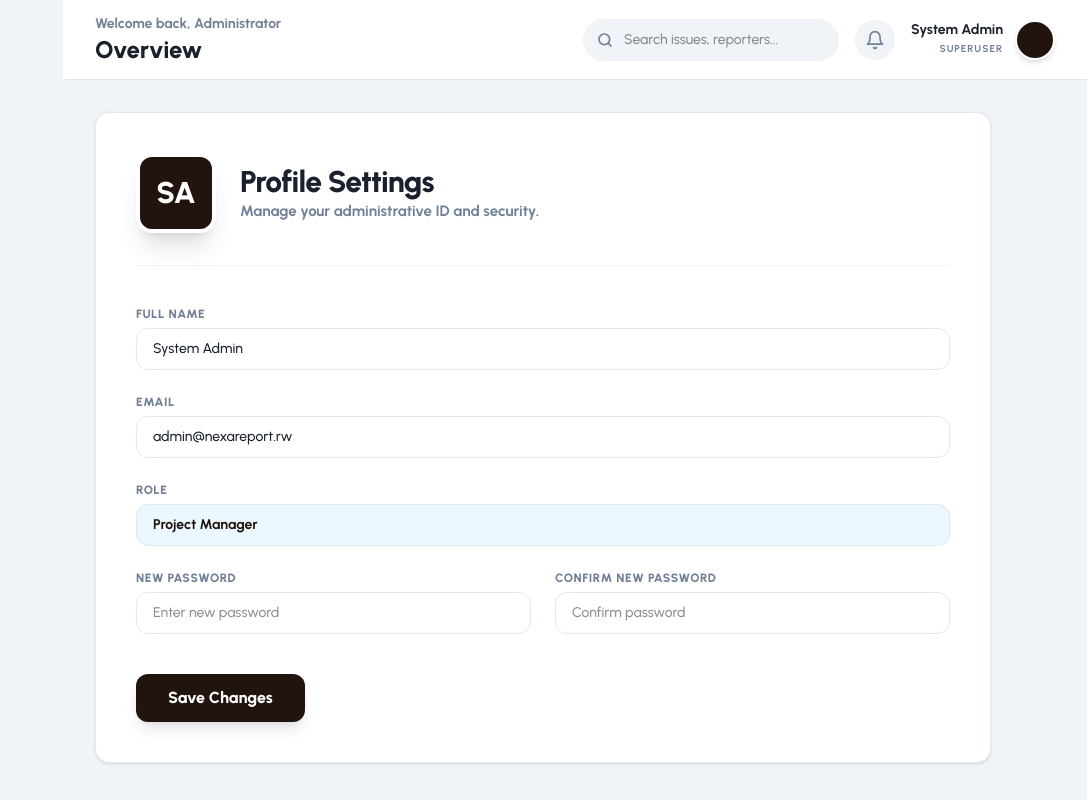
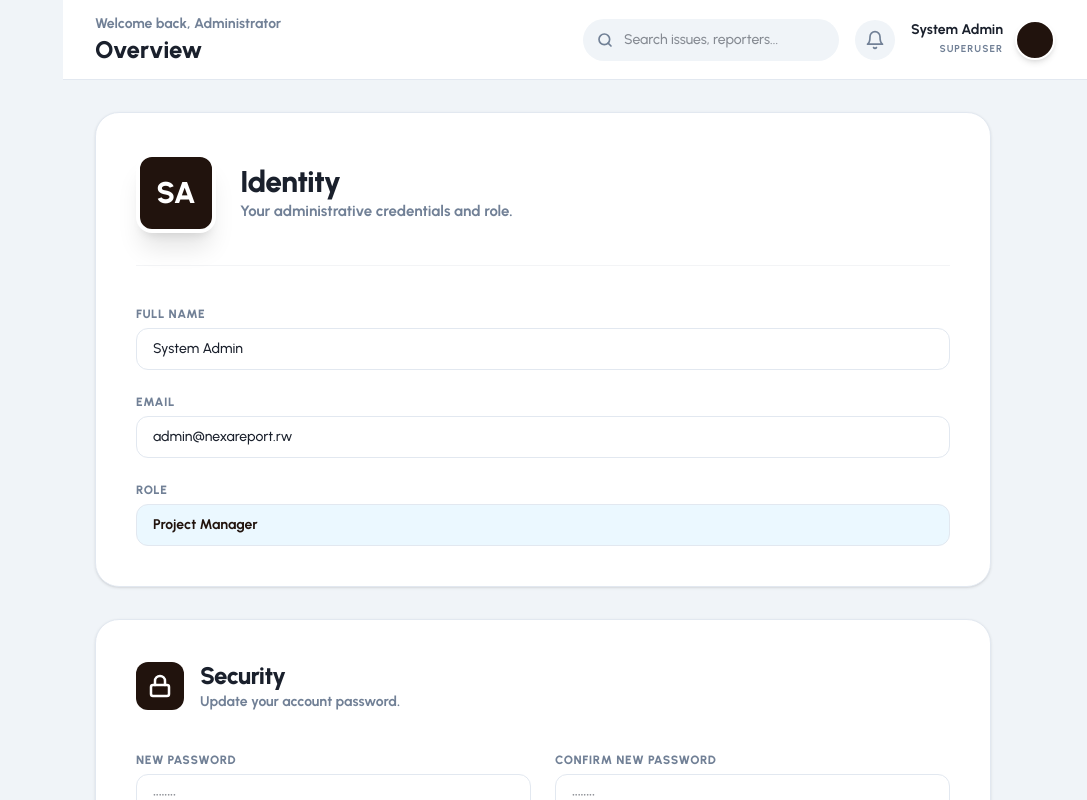
Before and after one commit to Ange884/NexaReport-System, a Next.js app: page /admin/profile in a window 1280 px wide. Shown: the whole page, without its empty margins (193-1280 px from the left). Built offline with nearby package versions, Linux system fonts and the light colour scheme.

Commit message:
fix: modified manage form

```diff
--- a/app/admin/page.tsx
+++ b/app/admin/page.tsx
@@ -354,13 +354,13 @@ export default function AdminDashboardPage() {
                 <button
                   onClick={submitResponse}
                   disabled={isUpdating || !response.trim()}
-                  className="flex-1 rounded-xl bg-[var(--accent)] py-3 text-sm font-bold text-white transition-all hover:bg-blue-700 disabled:opacity-50"
+                  className="flex-1 rounded-xl bg-[var(--accent)] py-3 text-sm font-bold text-white transition-all hover:translate-y-[-2px] hover:brightness-125 hover:shadow-xl hover:shadow-black/30 active:scale-95 disabled:opacity-50"
                 >
                   {isUpdating ? 'Updating...' : 'Submit Action'}
                 </button>
                 <button
                   onClick={() => setSelectedIssue(null)}
-                  className="flex-1 rounded-xl border border-[var(--border)] py-3 text-sm font-bold text-[var(--muted)] transition-all hover:bg-gray-50"
+                  className="flex-1 rounded-xl border border-[var(--border)] py-3 text-sm font-bold text-[var(--muted)] transition-all hover:translate-y-[-2px] hover:border-[var(--accent)]"
                 >
                   Cancel
                 </button>
@@ -427,13 +427,13 @@ export default function AdminDashboardPage() {
                 <button
                   onClick={submitBroadcastComment}
                   disabled={isUpdating || !broadcastComment.trim()}
-                  className="flex-1 rounded-xl bg-[var(--accent)] py-3 text-sm font-bold text-white transition-all hover:bg-blue-700 disabled:opacity-50"
+                  className="flex-1 rounded-xl bg-[var(--accent)] py-3 text-sm font-bold text-white transition-all hover:translate-y-[-2px] hover:bg-[var(--accent)] hover:shadow-xl hover:shadow-blue-900/20 disabled:opacity-50"
                 >
                   {isUpdating ? 'Posting...' : 'Post Comment'}
                 </button>
                 <button
                   onClick={() => setSelectedBroadcast(null)}
-                  className="flex-1 rounded-xl border border-[var(--border)] py-3 text-sm font-bold text-[var(--muted)] transition-all hover:bg-gray-50"
+                  className="flex-1 rounded-xl border border-[var(--border)] py-3 text-sm font-bold text-[var(--muted)] transition-all hover:translate-y-[-2px] hover:bg-[var(--accent)] hover:text-white hover:border-[var(--accent)]"
                 >
                   Close
                 </button>
--- a/app/admin/profile/page.tsx
+++ b/app/admin/profile/page.tsx
@@ -39,18 +39,19 @@ export default function AdminProfilePage() {
     // saveAdminAccount logic removed
     setNewPassword("");
     setConfirmNewPassword("");
-    setMessage("Profile updated successfully (frontend only).");
   }
 
   return (
-    <section className="card p-10 rounded-3xl border border-[var(--border)] shadow-sm max-w-4xl bg-white">
+    <div className="flex flex-col gap-8 max-w-4xl animate-fade-in">
+      {/* 1. General Information Card */}
+      <section className="rounded-3xl border border-[var(--border)] bg-white p-10 shadow-sm transition-all hover:shadow-md">
         <div className="flex items-center gap-6 mb-10 pb-8 border-b border-gray-100">
           <div className="h-20 w-20 rounded-2xl bg-[var(--accent)] border-4 border-white shadow-xl flex items-center justify-center text-white text-3xl font-black">
             SA
           </div>
           <div>
-          <h2 className="text-3xl font-black text-[var(--foreground)] tracking-tight">Profile Settings</h2>
-          <p className="text-[15px] font-bold text-[var(--muted)]">Manage your administrative ID and security.</p>
+            <h2 className="text-3xl font-black text-[var(--foreground)] tracking-tight">Identity</h2>
+            <p className="text-[15px] font-bold text-[var(--muted)]">Your administrative credentials and role.</p>
           </div>
         </div>
 
@@ -61,7 +62,7 @@ export default function AdminProfilePage() {
               type="text"
               value={fullName}
               onChange={(e) => setFullName(e.target.value)}
-            className="w-full rounded-xl border border-[var(--border)] px-4 py-2.5 text-sm font-medium outline-none focus:border-[var(--accent)]"
+              className="w-full rounded-xl border border-[var(--border)] px-4 py-2.5 text-sm font-medium outline-none focus:border-[var(--accent)] transition-all"
             />
           </div>
           <div className="md:col-span-2">
@@ -70,7 +71,7 @@ export default function AdminProfilePage() {
               type="email"
               value={email}
               onChange={(e) => setEmail(e.target.value)}
-            className="w-full rounded-xl border border-[var(--border)] px-4 py-2.5 text-sm font-medium outline-none focus:border-[var(--accent)]"
+              className="w-full rounded-xl border border-[var(--border)] px-4 py-2.5 text-sm font-medium outline-none focus:border-[var(--accent)] transition-all"
             />
           </div>
           <div className="md:col-span-2">
@@ -81,14 +82,38 @@ export default function AdminProfilePage() {
               className="w-full rounded-xl border border-[var(--border)] bg-[var(--accent-soft)] px-4 py-2.5 text-sm font-bold text-[var(--accent)] outline-none"
             />
           </div>
+          {/* <div className="md:col-span-2 mt-4">
+            <button
+              type="submit"
+              className="rounded-xl bg-[var(--accent)] px-8 py-3 font-black text-white shadow-lg transition-all hover:scale-[1.02] active:scale-95"
+            >
+              Update Identity
+            </button>
+          </div> */}
+        </form>
+      </section>
+
+      {/* 2. Security Card */}
+      <section className="rounded-3xl border border-[var(--border)] bg-white p-10 shadow-sm transition-all hover:shadow-md">
+        <div className="mb-10 flex items-center gap-4">
+           <div className="h-12 w-12 rounded-xl bg-[#21130D] text-white flex items-center justify-center">
+              <svg xmlns="http://www.w3.org/2000/svg" width="24" height="24" viewBox="0 0 24 24" fill="none" stroke="currentColor" strokeWidth="2.5" strokeLinecap="round" strokeLinejoin="round"><rect x="3" y="11" width="18" height="11" rx="2" ry="2"></rect><path d="M7 11V7a5 5 0 0 1 10 0v4"></path></svg>
+           </div>
+           <div>
+              <h3 className="text-2xl font-black text-[var(--foreground)] tracking-tight">Security</h3>
+              <p className="text-sm font-bold text-[var(--muted)]">Update your account password.</p>
+           </div>
+        </div>
+
+        <form className="grid grid-cols-1 gap-6 md:grid-cols-2" onSubmit={handleSave}>
           <div>
             <label className="mb-1.5 block text-xs font-black uppercase tracking-wider text-[var(--muted)]">New Password</label>
             <input
               type="password"
-            placeholder="Enter new password"
+              placeholder="••••••••"
               value={newPassword}
               onChange={(e) => setNewPassword(e.target.value)}
-            className="w-full rounded-xl border border-[var(--border)] px-4 py-2.5 text-sm font-medium outline-none focus:border-[var(--accent)]"
+              className="w-full rounded-xl border border-[var(--border)] px-4 py-2.5 text-sm font-medium outline-none focus:border-[var(--accent)] transition-all"
             />
           </div>
           <div>
@@ -97,25 +122,28 @@ export default function AdminProfilePage() {
             </label>
             <input
               type="password"
-            placeholder="Confirm password"
+              placeholder="••••••••"
               value={confirmNewPassword}
               onChange={(e) => setConfirmNewPassword(e.target.value)}
-            className="w-full rounded-xl border border-[var(--border)] px-4 py-2.5 text-sm font-medium outline-none focus:border-[var(--accent)]"
+              className="w-full rounded-xl border border-[var(--border)] px-4 py-2.5 text-sm font-medium outline-none focus:border-[var(--accent)] transition-all"
             />
           </div>
+
           {error && <p className="md:col-span-2 text-sm font-bold text-red-600">{error}</p>}
           {message && (
             <p className="md:col-span-2 text-sm font-bold text-emerald-700">{message}</p>
           )}
+
           <div className="md:col-span-2 mt-4">
             <button
               type="submit"
-            className="rounded-xl bg-[var(--accent)] px-8 py-3 font-black text-white shadow-lg transition-all hover:opacity-90 active:scale-95"
+              className="rounded-xl border-2 border-[#21130D] bg-[#21130D] px-8 py-3 font-black text-white shadow-sm transition-all hover:translate-y-[-2px] hover:text-white active:scale-95"
             >
-            Save Changes
+              Update Password
             </button>
           </div>
         </form>
       </section>
+    </div>
   );
 }
```
Lines whose indentation alone changed are shown as unchanged.
